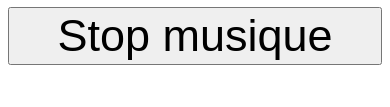
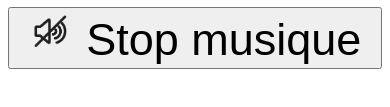
Before and after one commit to katcita/stackblitz-starters-wa8vuf, a website: page jeu.html in a window 390 px wide. Shown: the part 237-344 px from the top of the page. Drawn offline with Linux system fonts and the light colour scheme.

Commit message:
mute css

```diff
--- a/jeu.css
+++ b/jeu.css
@@ -28,6 +28,9 @@ img {
 #title{
   font-size: 25px;
 }
+#mute{
+  width: 25px;
+}
 
 /* mobile.css */
 @media (max-width: 768px) {
@@ -36,5 +39,8 @@ img {
     font-size:45px;
     margin-bottom: 10px;
   }
+  #mute{
+    width: 45px;
+  }
 
 }
--- a/jeu.html
+++ b/jeu.html
@@ -35,7 +35,9 @@
     </div>
     <div>
       <button id="rj" onclick="rejouer()">rejouer</button>
-      <button id="sm"onclick="stopMusique()">Stop musique</button>
+      <button id="sm"onclick="stopMusique()">
+        <img id="mute" src="/mute.png" alt="">
+        Stop musique</button>
     </div>
     <audio id="myAudio" src="La_Marseillaise.ogg.ogx" autoplay loop></audio>
     <script src="jeu.js"></script>
```
Also changed, not shown: mute.png (renamed from —Pngtree—mute icon_4419502.png).
